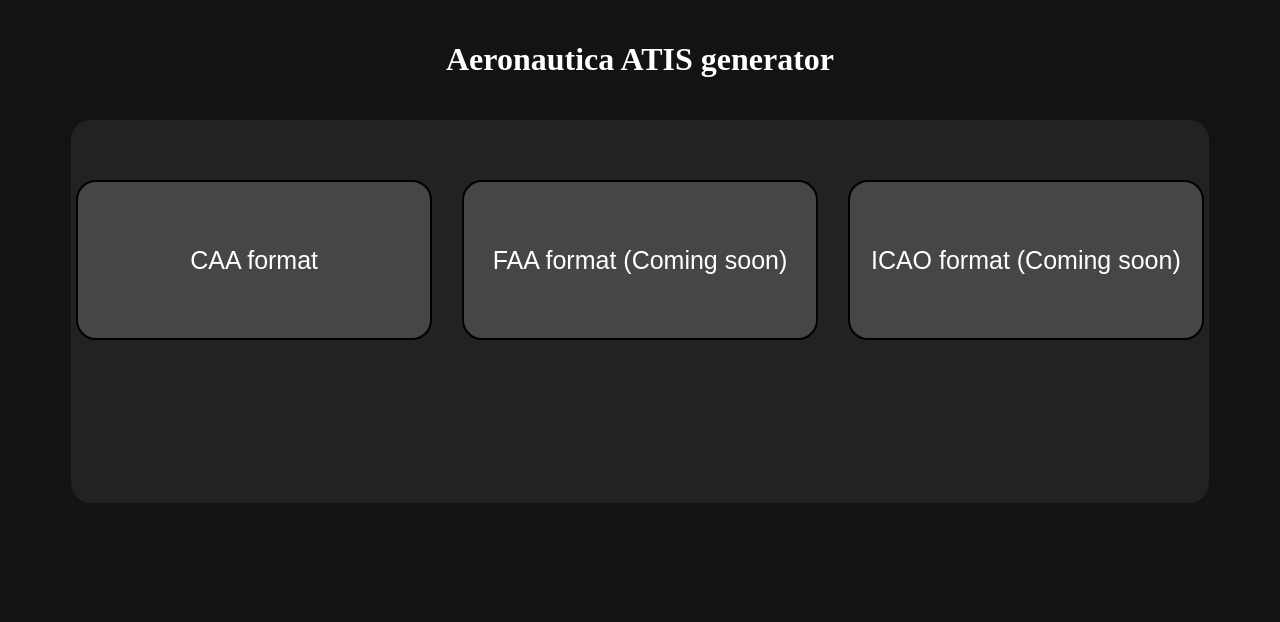
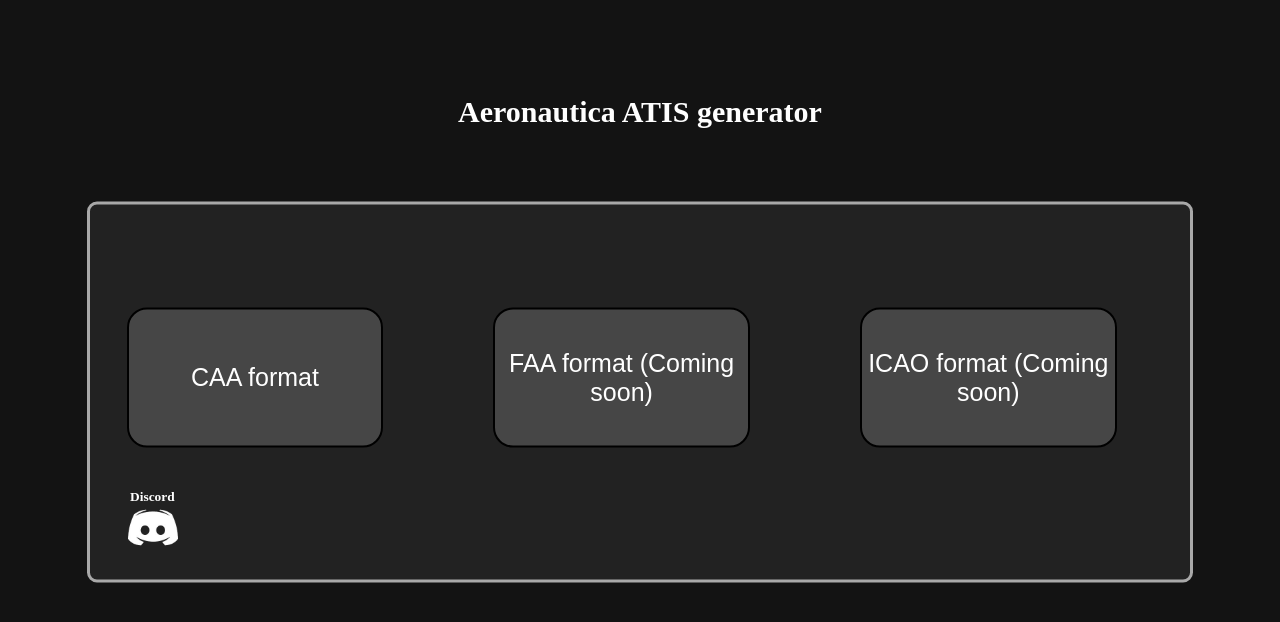
Before and after one commit to sokol4328/aeroATISgenerator, a plain HTML site: page index.html in a window 1280 px wide. Drawn offline with Linux system fonts and the light colour scheme; files whose address does not match are found by name.

Commit message:
Add files via upload

```diff
--- a/CAA/style.css
+++ b/CAA/style.css
@@ -6,7 +6,7 @@ html{
 #header{
     text-align: center;
     padding: 20px;
-    padding-top: 5%;
+    padding-top: 75px;
     font-size: 30px;
     font-weight: bold;
     color: white;
@@ -14,6 +14,7 @@ html{
 
 .startContainer{
     display: flex;
+    position: relative;
     width: 100%;
     overflow: hidden;
     column-gap: 20px;
@@ -65,7 +66,7 @@ html{
     height: 75%;
     margin-top: 10px;
     margin-left: 6.5%;
-    font-size: 17px;
+    font-size: 20px;
     background-color: rgba(45, 45, 45, 1);
     color: rgba(255, 255, 255, 0.681);
     resize: none;
--- a/index.html
+++ b/index.html
@@ -13,6 +13,10 @@
         <button class="choiceButton" id="caaButton" onclick="location.href = 'CAA/index.html'">CAA format</button>
         <button class="choiceButton" id="faaButton" onclick="location.href = ''">FAA format (Coming soon)</button>
         <button class="choiceButton" id="icaoButton" onclick="location.href = ''">ICAO format (Coming soon)</button>
+        <img src="Others/discord.png" alt="" id="discord">
+        <div id="discordDiv">
+            <h6 id="dicordText">Discord</h6>
+        </div>
     </div>
 </body>
 </html>
--- /dev/null
+++ b/script.js
@@ -0,0 +1,4 @@
+document.getElementById("discord").addEventListener("click", function() {
+    var discordLink = "https://discord.gg/wjWA3YS2UC";
+    window.open(discordLink, "_blank");
+});
--- a/style.css
+++ b/style.css
@@ -5,26 +5,42 @@ html{
 #header{
     text-align: center;
     padding: 20px;
+    padding-top: 75px;
+    font-size: 30px;
+    font-weight: bold;
     color: white;
+    padding-bottom: 6%;
 }
 
 #mainContainer{
-    display: flex;
-    width: 90%;
+    position: absolute;
+    top: 49%;
+    left: 50%;
+    transform: translate(-50%, -50%);
+
+    display: grid;
+    grid-column: span 3;
+    grid-template-columns: repeat(3, 1fr);
+
+    width: 1200px;
+    height: 350px;
+
     overflow: hidden;
-    column-gap: 20px;
-    height: 40vh;
-    padding-top: 5%;
-    align-self: center;
-    margin: auto;
+
+    padding-top: 25px;
     background-color: rgb(34, 34, 34);
-    border-radius: 20px;
+
+    border-radius: 10px;
+    border-color: darkgray;
+    border-style: solid;
+
+    max-width: 1100px;
 }
 
 .choiceButton{
-    width: 50%;
-    height: 50%;
-    margin: 5px;
+    width: 70%;
+    height: 40%;
+    margin-left: 10%;
     align-self: center;
     display: block;
     text-align: center;
@@ -35,4 +51,39 @@ html{
     border-style: solid;
     margin-bottom: 15%;
     font-size: 25px;
+    cursor: pointer;
 }
+
+#discord{
+    position: absolute;
+    width: 50px;
+    height: 50px;
+
+    top: 50%;
+    right: 92%;
+
+    margin-left: 10%;
+    margin-top: 10%;
+
+    display: block;
+    cursor: pointer;
+}
+
+#discord:hover{
+    transform: scale(1.1);
+}
+
+#discordDiv{
+    position: absolute;
+    top: 38%;
+    right: 92.3%;
+
+    text-align: center;
+
+    margin-left: 10%;
+    margin-top: 10%;
+
+    display: block;
+    color: white;
+    font-size: 20px;
+}
```
Also changed, not shown: Others/discord.png (added), readme.txt (added), 1 other file.
